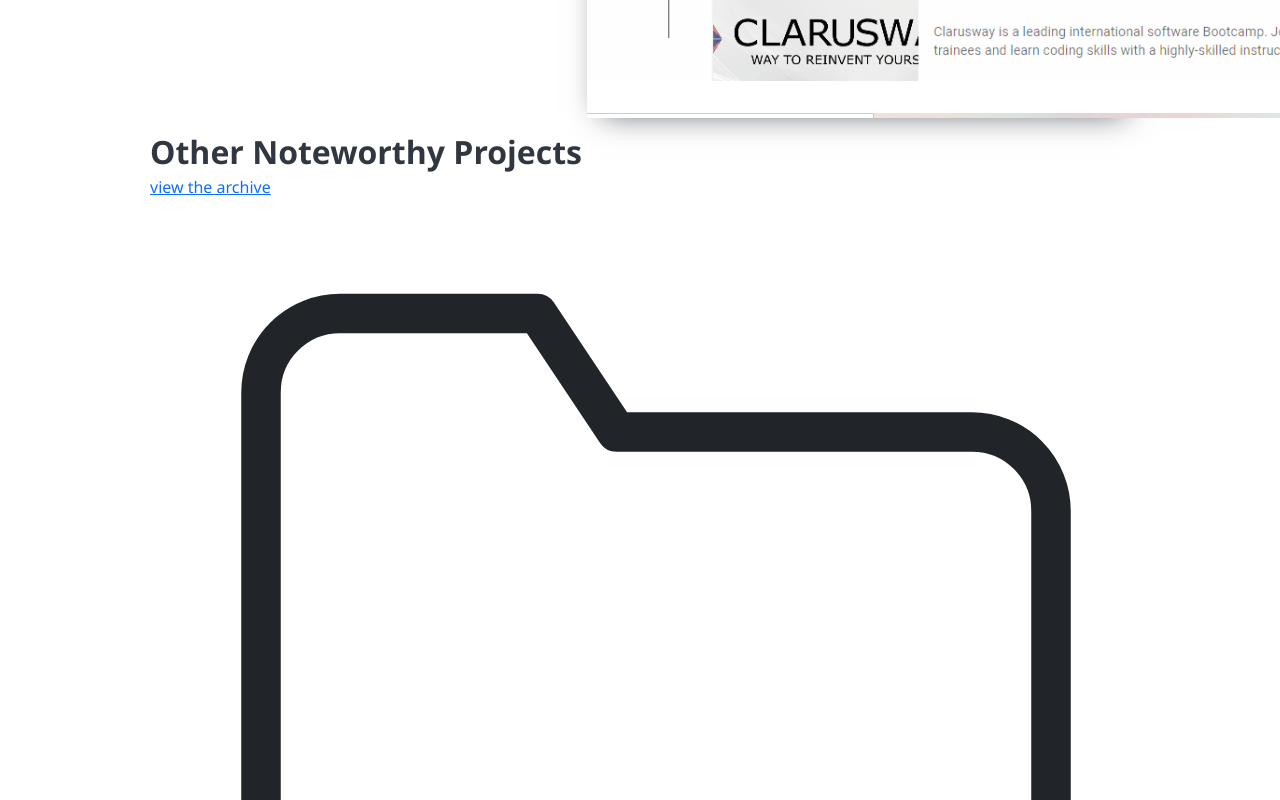
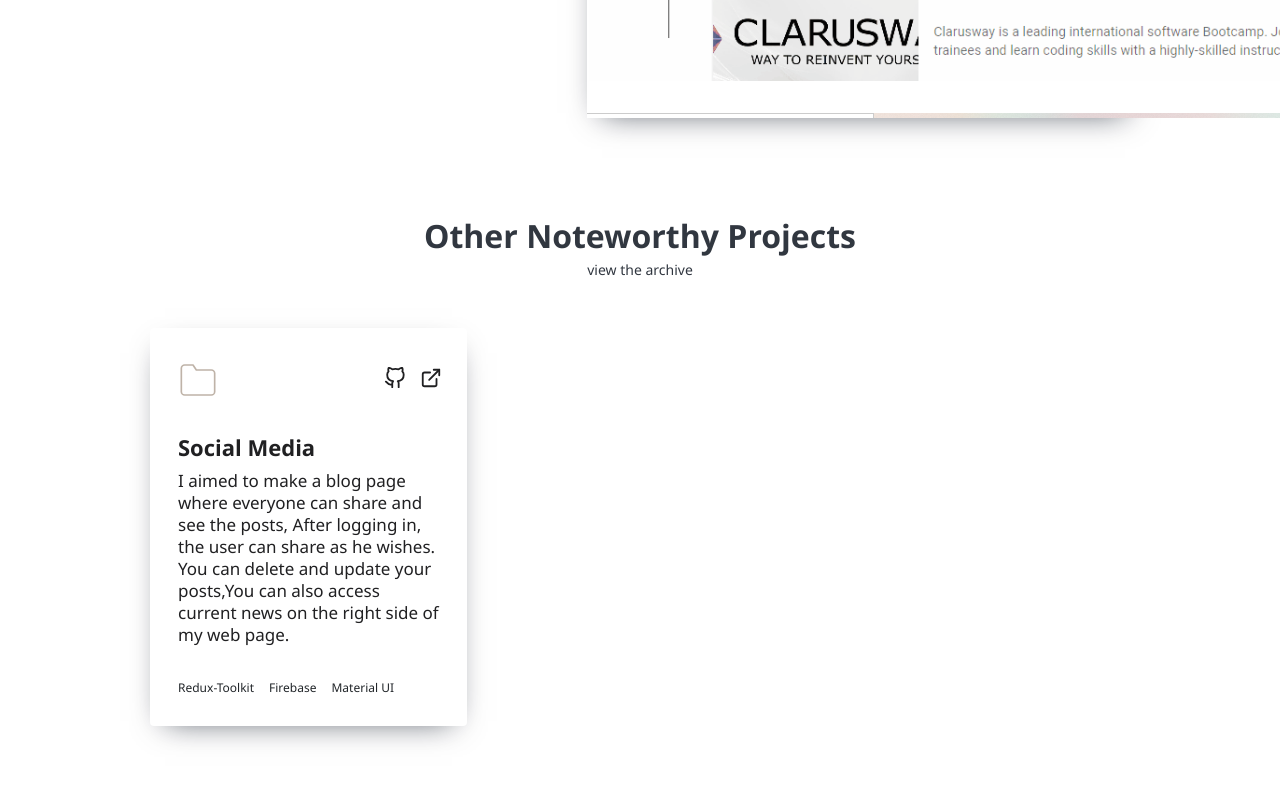
Before and after one commit to Tolga-Han-Yilmaz/myportfolio, a React (Create React App) app: page / in a window 1280 px wide. Shown: the part 2480-3280 px from the top of the page. Built offline with nearby package versions, Linux system fonts and the light colour scheme.

Commit message:
other projects added

```diff
--- a/src/components/Projects.jsx
+++ b/src/components/Projects.jsx
@@ -56,13 +56,18 @@ const Projects = () => {
         })}
       </ul>
 
+{/* OTHER PROJECTS */}
       <div className="other-projects">
         <h2>Other Noteworthy Projects</h2>
         <a href="/archive" className="archive-link">
           view the archive
         </a>
         <ul className="projects-grid">
-          <li className="other-projects-item">
+        {projectsItems?.map((project) => {
+          const { id, img, title, description, repoLink, appLink, tools,repoSvg,appSvg} =
+            project;
+          return (
+          <li className="other-projects-item" key={id}>
             <div className="project-inner">
               <header>
                 <div className="project-top">
@@ -75,6 +80,14 @@ const Projects = () => {
                       target="_blank"
                       rel="noopener noreferrer"
                     >
+                      {repoSvg}
+                    </a>
+                    <a
+                      href="http://"
+                      target="_blank"
+                      rel="noopener noreferrer"
+                    >
+                      {appSvg}
                     </a>
 
                   </div>
@@ -84,20 +97,29 @@ const Projects = () => {
                     href="http://"
                     target="_blank"
                     rel="noopener noreferrer"
-                  ></a>
+                  >{title}</a>
                 </h3>
                 <div className="project-description">
-                  <p></p>
+                  <p>{description}</p>
                 </div>
               </header>
 
               <footer>
                 <ul className="project-tech-list">
-                  <li></li>
+                  {
+                    tools.map((item)=>{
+                      return(
+                        <li>{item.tool}</li>
+
+                      )
+                    })
+                  }
                 </ul>
               </footer>
             </div>
           </li>
+          );
+        })}
         </ul>
       </div>
     </section>
--- a/src/scss/components/projects.scss
+++ b/src/scss/components/projects.scss
@@ -1,10 +1,18 @@
 .projects {
   max-width: 1000px;
   padding: 100px 0;
+  a {
+    display: inline-block;
+    text-decoration: none;
+    text-decoration-skip-ink: auto;
+    color: inherit;
+    position: relative;
+    transition: var(--transition);
+  }
   .projects-box--item:not(:last-of-type) {
-    margin-bottom: 100px;
   }
   .projects-box--item {
+    margin-bottom: 100px;
     position: relative;
     display: grid;
     gap: 10px;
@@ -41,8 +49,8 @@
         background-color: var(--text-4);
         color: var(--text-3);
         font-size: var(--fz-lg);
-        p{
-            line-height: 22px;
+        p {
+          line-height: 22px;
         }
       }
       .project-tech-list {
@@ -106,4 +114,150 @@
       }
     }
   }
+  .other-projects {
+    display: flex;
+    flex-direction: column;
+    -webkit-box-align: center;
+    align-items: center;
+    h2 {
+      font-size: clamp(24px, 5vw, var(--fz-heading));
+    }
+    a.archive-link {
+      font-family: var(--font-mono);
+      font-size: var(--fz-sm);
+      display: inline-block;
+      text-decoration: none;
+      text-decoration-skip-ink: auto;
+      position: relative;
+      transition: var(--transition);
+      color: var(--text-1);
+      &::after {
+        content: "";
+        display: block;
+        width: 0px;
+        height: 1px;
+        position: relative;
+        bottom: 0px;
+        background-color: var(--text-3);
+        transition: var(--transition);
+        opacity: 0.5;
+      }
+      &:hover {
+        color: var(--text-3);
+        outline: 0px;
+      }
+      &:hover::after {
+        width: 100%;
+      }
+    }
+    .projects-grid {
+      list-style: none;
+      padding: 0px;
+      margin: 50px 0px 0px;
+      display: grid;
+      grid-template-columns: repeat(auto-fill, minmax(300px, 1fr));
+      gap: 15px;
+      position: relative;
+      .other-projects-item {
+        position: relative;
+        cursor: default;
+        transition: var(--transition);
+        .project-inner {
+          box-shadow: 0 10px 30px -15px var(--navy-shadow);
+          display: flex;
+          -webkit-box-pack: justify;
+          justify-content: space-between;
+          -webkit-box-align: center;
+          flex-direction: column;
+          align-items: flex-start;
+          position: relative;
+          height: 100%;
+          padding: 2rem 1.75rem;
+          border-radius: var(--border-radius);
+          background-color: var(--light-navy);
+          transition: var(--transition);
+          overflow: auto;
+          header {
+            .project-top {
+              display: flex;
+              -webkit-box-pack: justify;
+              justify-content: space-between;
+              -webkit-box-align: center;
+              align-items: center;
+              margin-bottom: 35px;
+              .folder {
+                color: var(--text-4);
+                svg {
+                  width: 40px;
+                  height: 40px;
+                }
+              }
+              .project-links {
+                display: flex;
+                -webkit-box-align: center;
+                align-items: center;
+                margin-right: -10px;
+                color: var(--text-2);
+                a {
+                  display: flex;
+                  -webkit-box-pack: center;
+                  justify-content: center;
+                  -webkit-box-align: center;
+                  align-items: center;
+                  padding: 5px 7px;
+                  svg {
+                    width: 22px;
+                    height: 22px;
+                    margin-top: -4px;
+                  }
+                }
+              }
+            }
+            .project-title {
+              margin: 0px 0px 10px;
+              color: var(--text-2);
+              font-size: var(--fz-xxl);
+              a {
+                &::before {
+                  content: "";
+                  display: block;
+                  position: absolute;
+                  z-index: 0;
+                  width: 100%;
+                  height: 100%;
+                  top: 0px;
+                  left: 0px;
+                }
+              }
+            }
+            .project-description {
+              color: var(--text-3);
+              font-size: 17px;
+              p {
+                line-height: 22px;
+              }
+            }
+          }
+          footer {
+            .project-tech-list {
+              display: flex;
+              align-items: flex-end;
+              -webkit-box-flex: 1;
+              flex-grow: 1;
+              flex-wrap: wrap;
+              padding: 0px;
+              margin: 20px 0px 0px;
+              list-style: none;
+              li:not(:last-of-type) {
+                margin-right: 15px;
+              }
+              li {
+                font-size: var(--fz-xxs);
+              }
+            }
+          }
+        }
+      }
+    }
+  }
 }
```
